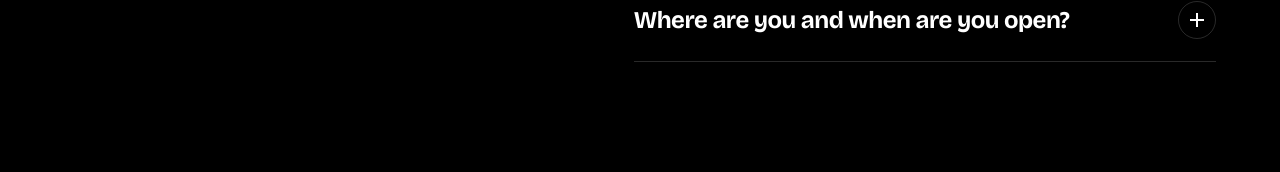
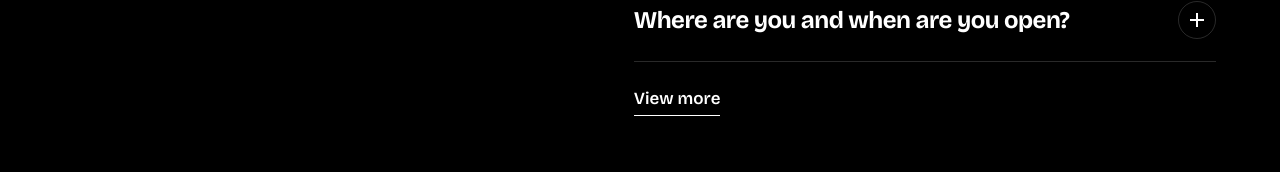
Before and after one commit to faisalahmad7/Urbane-store-Landing-page, a React (Vite) app: page / in a window 1280 px wide. Shown: the part 7128-7300 px from the top of the page. Built offline with nearby package versions, Linux system fonts and the light colour scheme.

Commit message:
FAQ: show 5 questions with View more, add area keywords

```diff
--- a/src/components/Sections.jsx
+++ b/src/components/Sections.jsx
@@ -1,3 +1,4 @@
+import { useState } from "react";
 import { BRANDS } from "../data/brands";
 import { REVIEWS } from "../data/reviews";
 import { PHOTOS, SETS, REEL_ORDER } from "../data/photos";
@@ -340,9 +341,25 @@ const FAQS = [
     "Where are you and when are you open?",
     "No. 3, opposite Zam Zam Hotel, Sahil Residency, Kausar Baugh Rd, behind Sana Hospital, Pune 411048. We're open until 10:30 pm.",
   ],
+  [
+    "Do you give a GST bill?",
+    "Yes. Every purchase at urbané is GST billed.",
+  ],
+  [
+    "Is there a footwear and clothing store in Kausar Baugh, Kondhwa?",
+    "Yes. urbané is a footwear and clothing store on Kausar Baugh Road in Kondhwa Khurd, Pune. We stock genuine branded shoes, sneakers, sliders, jackets, polos, tees and trousers.",
+  ],
+  [
+    "How can I contact urbané?",
+    "Call or WhatsApp us on +91 90966 64198, or message us on Instagram @urbanespot. You can also walk in anytime during opening hours.",
+  ],
 ];
 
-export const Faq = () => (
+const FAQ_SHOWN = 5;
+
+export const Faq = () => {
+  const [more, setMore] = useState(false);
+  return (
     <section id="faq" className="sec">
       <div className="wrap faq-layout">
         <div className="faq-intro">
@@ -352,8 +369,8 @@ export const Faq = () => (
           </a>
         </div>
         <div className="faq rv">
-        {FAQS.map(([q, a]) => (
-          <details key={q}>
+          {FAQS.map(([q, a], i) => (
+            <details key={q} hidden={!more && i >= FAQ_SHOWN}>
               <summary>
                 {q}
                 <span className="pm"></span>
@@ -361,11 +378,16 @@ export const Faq = () => (
               <p>{a}</p>
             </details>
           ))}
+          {FAQS.length > FAQ_SHOWN && (
+            <button type="button" className="faq-more" onClick={() => setMore(!more)} aria-expanded={more}>
+              {more ? "View less" : "View more"}
+            </button>
+          )}
         </div>
       </div>
     </section>
   );
-
+};
 export const Visit = () => (
   <section id="visit" className="sec">
     <div className="wrap visit">
--- a/src/index.css
+++ b/src/index.css
@@ -2509,3 +2509,6 @@ footer .btn .bi {
     translate: none;
   }
 }
+
+.faq details[hidden]{display:none}
+.faq-more{margin-top:20px;background:none;border:0;border-bottom:1px solid currentColor;padding:4px 0;font:inherit;font-weight:600;color:inherit;cursor:pointer}
```
Lines whose indentation alone changed are shown as unchanged.
